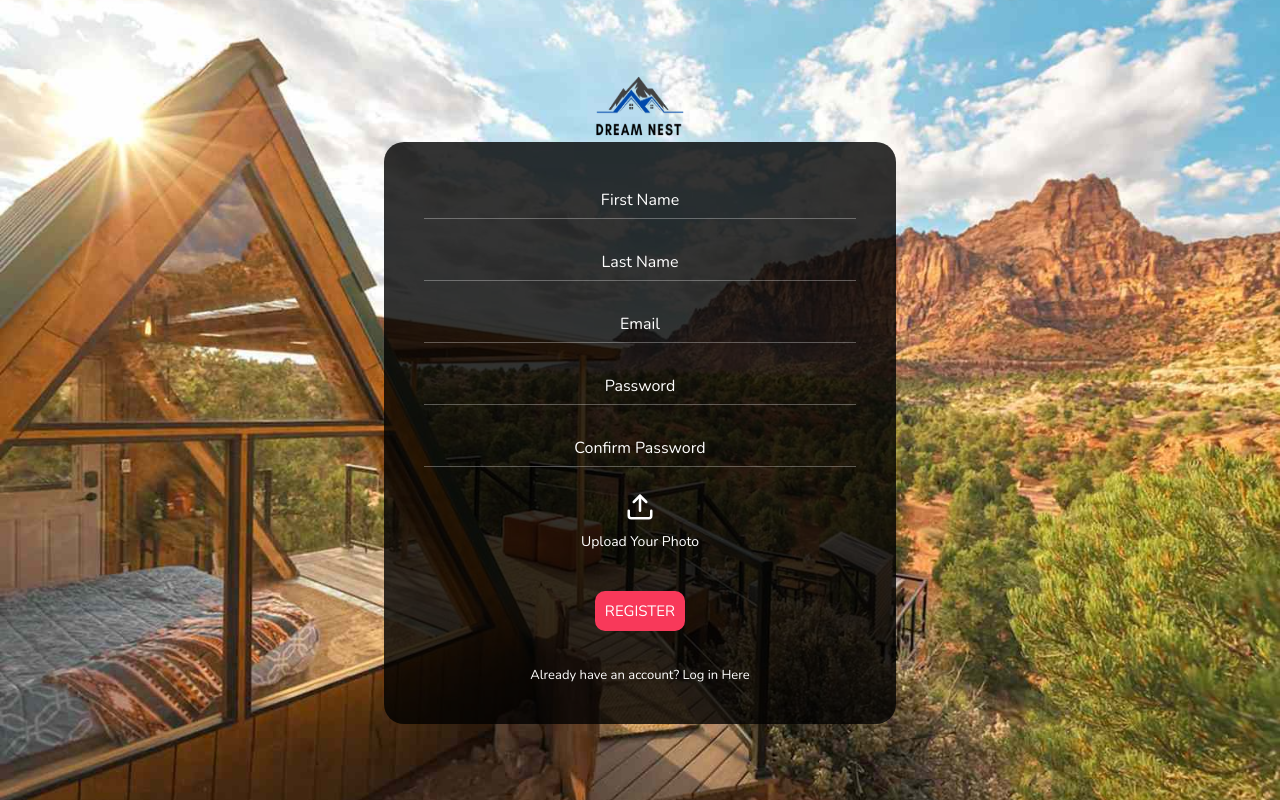
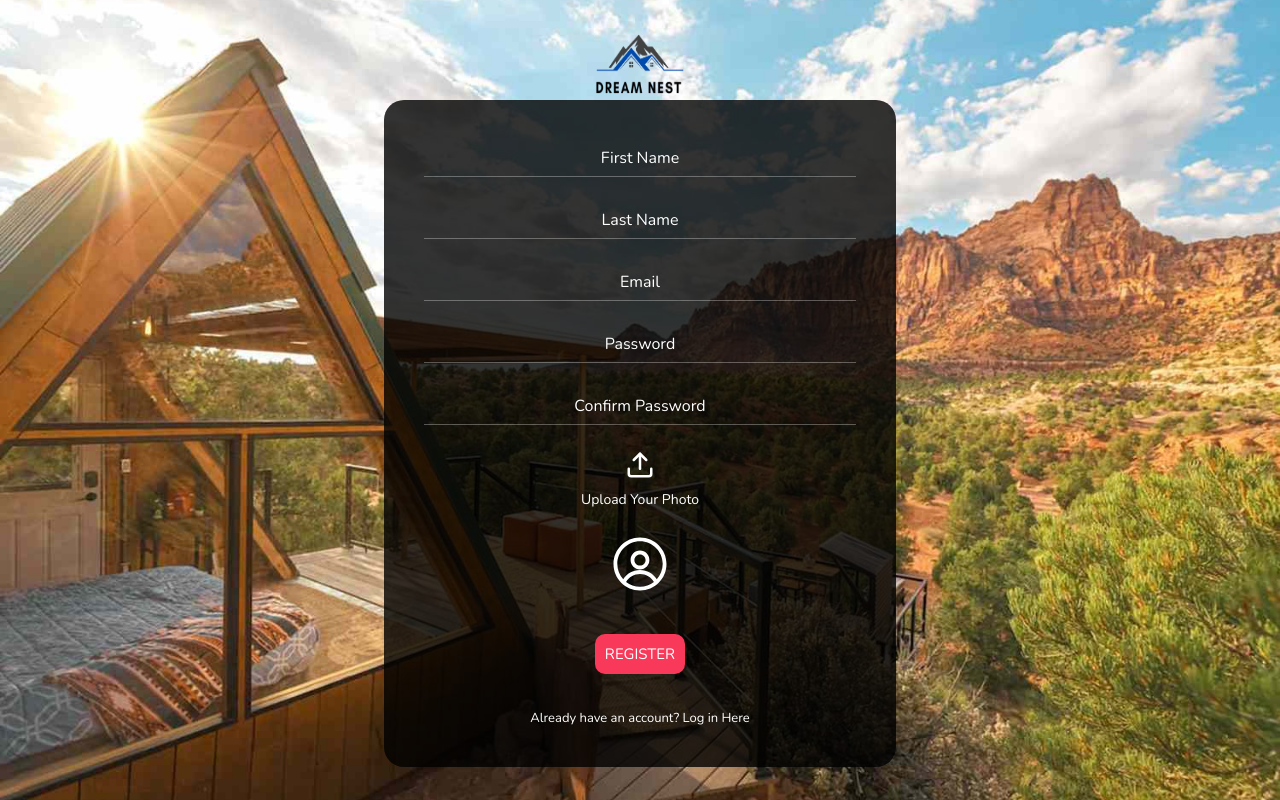
Before and after one commit to chikephils/rentals, a React (Create React App) app in the folder client/: page /register in a window 1280 px wide. Built offline with nearby package versions, Linux system fonts and the light colour scheme; no server answers.

Commit message:
updated css

```diff
--- a/client/src/pages/RegisterPage.jsx
+++ b/client/src/pages/RegisterPage.jsx
@@ -5,6 +5,7 @@ import { server } from "../server";
 import axios from "axios";
 import { FiUpload } from "react-icons/fi";
 import { toast } from "react-toastify";
+import { RxAvatar } from "react-icons/rx";
 
 const RegisterPage = () => {
   const navigate = useNavigate();
@@ -146,11 +147,15 @@ const RegisterPage = () => {
             <FiUpload size={30} />
             <p>Upload Your Photo</p>
           </label>
-          {formData.profileImage && (
+          {formData.profileImage ? (
             <img
               src={formData.profileImage}
               alt="profile pics"
-              style={{ borderRadius: "50%", maxWidth: "80px" }}
+              style={{ borderRadius: "50%", maxWidth: "70px", maxHeight: "80px" }}
+            />
+          ) : (
+            <RxAvatar
+              style={{ width: "60px", height: "60px", color: "white" }}
             />
           )}
           <button type="submit" disabled={!passwordMatch || loading}>
--- a/client/src/styles/CreateListing.scss
+++ b/client/src/styles/CreateListing.scss
@@ -171,7 +171,7 @@
       }
       input {
         border: 1px solid $grey;
-        padding: 15px 30px;
+        padding: 15px 10px;
         border-radius: 10px;
         font-size: 16px;
         font-weight: 600;
@@ -183,7 +183,7 @@
       }
       select {
         border: 1px solid $grey;
-        padding: 15px 30px;
+        padding: 15px 15px;
         border-radius: 10px;
         font-size: 16px;
         font-weight: 600;
@@ -456,11 +456,5 @@
     &:hover {
       box-shadow: 0 0 10px 3px rgb(117, 117, 117);
     }
-    &:disabled {
-      background-color: #e87c7c;
-      color: #7e7777;
-      cursor: not-allowed;
-      box-shadow: none;
-    }
   }
 }
```
